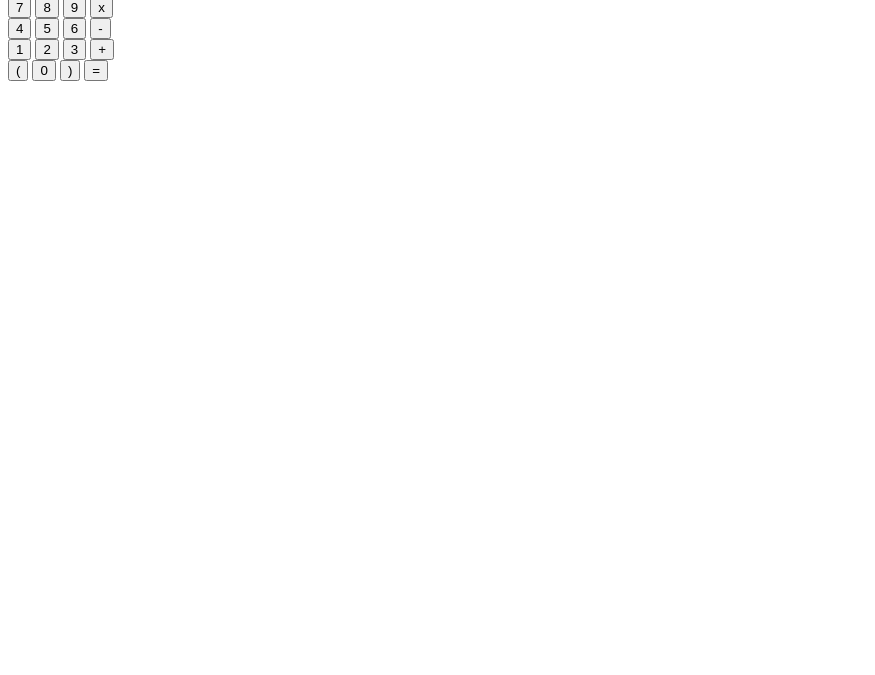
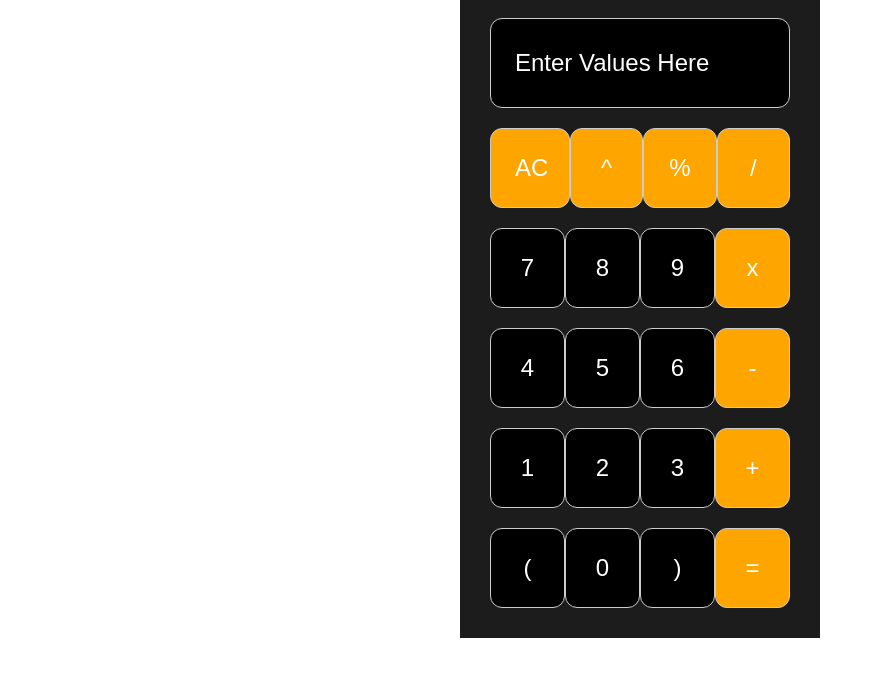
Before and after one commit to Ad-B-R/Calculator, a plain HTML site: page index.html in a window 1280 px wide. Shown: the part 125-800 px from the top of the page, without its empty margins (0-875 px from the left). Drawn offline with Linux system fonts and the light colour scheme.

Commit message:
commit 3

```diff
--- a/index.html
+++ b/index.html
@@ -2,43 +2,44 @@
 <html>
 <head>
     <title>Hello, World!</title>
-    <link rel="stylesheet" href="styles.css" />
+    <link rel="stylesheet" href="style.css" />
 </head>
 <body>
     <h1 style="text-align:center">Calculator</h1>
     <div id="calculator">
         <div class="columns">
-            <input id=”display” type=”text” class="rows">
+            <input type="text" value="Enter Values Here" placeholder="Enter Values"
+            id="display" class="rows"/>
         </div>
         <div class = "columns">
-            <button class = 'rows operations'>AC</button>
-            <button class = 'rows operations'>^</button>
-            <button class = 'rows operations'>%</button>
-            <button class = 'rows operations'>÷</button>
+            <button class = 'rows operations' id="AC">AC</button>
+            <button class = 'rows operations' id="^">^</button>
+            <button class = 'rows operations' id="%">%</button>
+            <button class = 'rows operations' id="/">/</button>
         </div>
         <div class = "columns">
-            <button class = "rows">7</button>
-            <button class = "rows">8</button>
-            <button class = "rows">9</button>
-            <button class = 'rows operations'>x</button>
+            <button class = "rows" id="7">7</button>
+            <button class = "rows" id="8">8</button>
+            <button class = "rows" id="9">9</button>
+            <button class = 'rows operations' id="*">x</button>
         </div>
         <div class = "columns">
-            <button class = "rows">4</button>
-            <button class = "rows">5</button>
-            <button class = "rows">6</button>
-            <button class = 'rows operations'>-</button>
+            <button class = "rows" id="4">4</button>
+            <button class = "rows" id="5">5</button>
+            <button class = "rows" id="6">6</button>
+            <button class = 'rows operations' id="-">-</button>
         </div>
         <div class = "columns">
-            <button class = "rows">1</button>
-            <button class = "rows">2</button>
-            <button class = "rows">3</button>
-            <button class = 'rows operations'>+</button>
+            <button class = "rows" id="1">1</button>
+            <button class = "rows" id="2">2</button>
+            <button class = "rows" id="3">3</button>
+            <button class = 'rows operations' id="+">+</button>
         </div>
         <div class = "columns">
-            <button class = "rows">(</button>
-            <button class = "rows">0</button>
-            <button class = "rows">)</button>
-            <button class="rows operations">=</button>
+            <button class = "rows" id="(">(</button>
+            <button class = "rows" id="0">0</button>
+            <button class = "rows" id=")">)</button>
+            <button class="rows operations" id="=">=</button>
         </div>
     </div>
     <script src="script.js"></script>
--- a/style.css
+++ b/style.css
@@ -8,6 +8,8 @@ body{
     display:flex;
     flex-direction: row;
     padding:10px;
+    justify-content: center; /* Horizontally centers flex items (your calculator) */
+    align-items: center;
 }
 .rows{
     font-size:24px;
@@ -27,9 +29,19 @@ body{
     display:flex;
     flex-direction: column;
     cursor:pointer;
+    width:320px;
     padding:20px;
+    justify-content: center;
+    align-content: center;
+    margin: 0 auto;
+    background-color:#1C1C1C;
 }
 .operations{
     background-color: orange;
     color:white;
 }
+#display{
+    width:100%;
+    color:white;
+    height:40px;
+}
```
